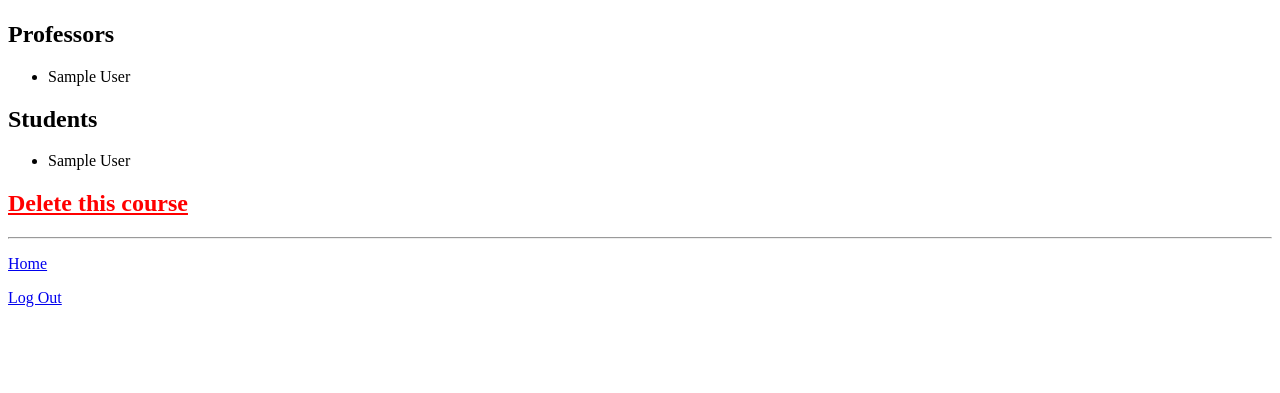
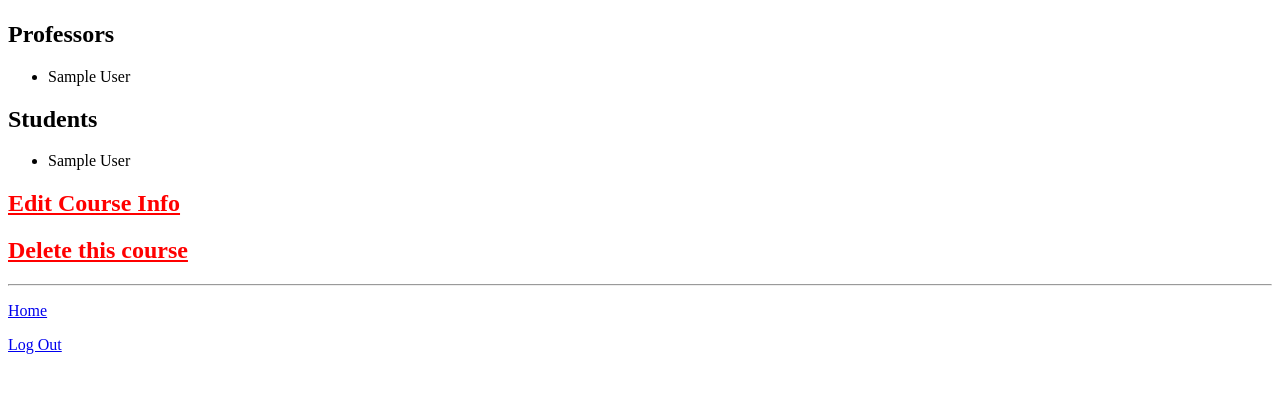
Before and after one commit to Atsocs/avalita, a Django app: page /avalita/1/ in a window 1280 px wide. Shown: the part 204-597 px from the top of the page. Run offline with Django 3.2, Linux system fonts and the light colour scheme; tables that the repository leaves empty hold one stand-in row (values such as "Sample post").

Commit message:
edit course

```diff
--- a/avalita/forms.py
+++ b/avalita/forms.py
@@ -3,7 +3,7 @@ from django import forms
 from avalita.models import Course
 
 
-class AddCourseForm(forms.ModelForm):
+class CourseForm(forms.ModelForm):
     class Meta:
         model = Course
         fields = ('period', 'code', 'title', 'students')
--- a/avalita/urls.py
+++ b/avalita/urls.py
@@ -6,6 +6,7 @@ urlpatterns = [
     path('', views.index, name='index'),
     path('add_course', views.add_course, name='add_course'),
     path('<int:course_id>/delete_course', views.delete_course, name='delete_course'),
+    path('<int:course_id>/edit_course', views.edit_course, name='edit_course'),
     path('<int:course_id>/', views.course_detail, name='course_detail'),
     path('<int:rating_id>/vote/', views.vote, name='vote'),
 ]
--- a/avalita/views.py
+++ b/avalita/views.py
@@ -3,7 +3,7 @@ from django.shortcuts import render, get_object_or_404
 from django.template import loader
 from django.urls import reverse
 
-from avalita.forms import AddCourseForm
+from avalita.forms import CourseForm
 from avalita.models import Course, Rating, get_score
 
 
@@ -54,15 +54,12 @@ def vote(request, rating_id):
         if value:
             setattr(rating, category, int(value))
     rating.save()
-    # Always return an HttpResponseRedirect after successfully dealing
-    # with POST data. This prevents data from being posted twice if a
-    # user hits the Back button.
     return HttpResponseRedirect(reverse('course_detail', args=[rating.course.pk]))
 
 
 def add_course(request):
     if request.method == 'POST':
-        form = AddCourseForm(request.POST)
+        form = CourseForm(request.POST)
         if form.is_valid():
             data = form.cleaned_data
             assert (hasattr(request.user, 'professor'))
@@ -76,7 +73,7 @@ def add_course(request):
             return HttpResponseRedirect(reverse('index'))
 
     else:
-        form = AddCourseForm()
+        form = CourseForm()
 
     return render(request, 'avalita/professor/add_course.html', {'form': form})
 
@@ -85,3 +82,25 @@ def delete_course(request, course_id):
     course = get_object_or_404(Course, pk=course_id)
     course.delete()
     return HttpResponseRedirect(reverse('index'))
+
+
+def edit_course(request, course_id):
+    course = Course.objects.get(pk=course_id)
+    if request.method == 'POST':
+        form = CourseForm(request.POST)
+        if form.is_valid():
+            data = form.cleaned_data
+            assert (hasattr(request.user, 'professor'))
+            professor = request.user.professor
+            assert (professor in course.professors.all())
+            course.period = data['period']
+            course.code = data['code']
+            course.title = data['title']
+            course.students.set(data['students'])
+            course.save()
+            return HttpResponseRedirect(reverse('course_detail', args=[course_id]))
+
+    else:
+        form = CourseForm(instance=course)
+
+    return render(request, 'avalita/professor/edit_course.html', {'form': form})
--- a/templates/avalita/professor/course_detail.html
+++ b/templates/avalita/professor/course_detail.html
@@ -44,6 +44,8 @@
     {% endfor %}
 </ul>
 
+<h2><a style="color:red" href="{% url 'edit_course' course.id %}">Edit Course Info</a></h2>
+
 <h2><a style="color:red" href="{% url 'delete_course' course.id %}">Delete this course</a></h2>
 
 <style>
```
Also changed, not shown: templates/avalita/professor/edit_course.html (added, +12 -0 lines).
